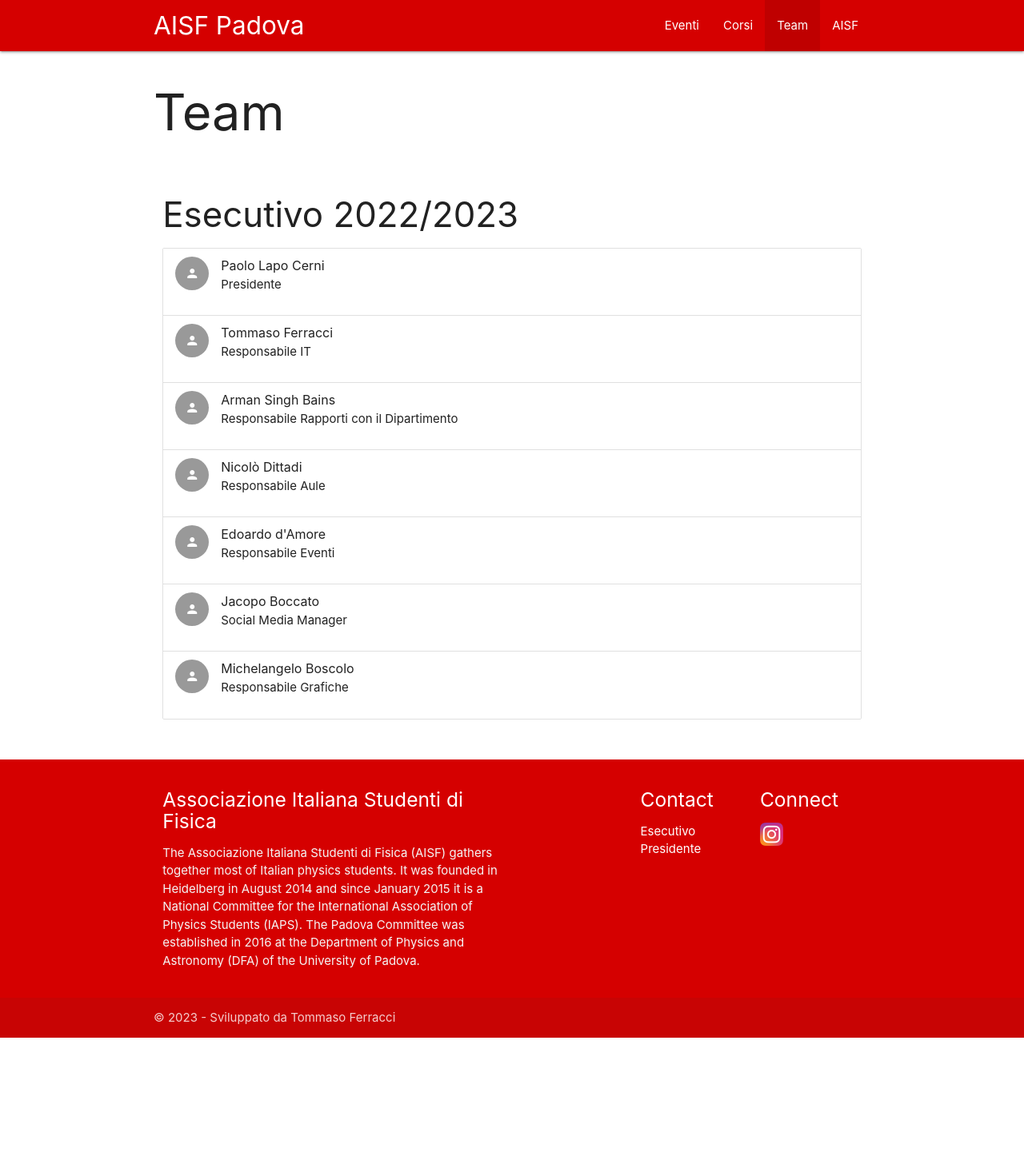
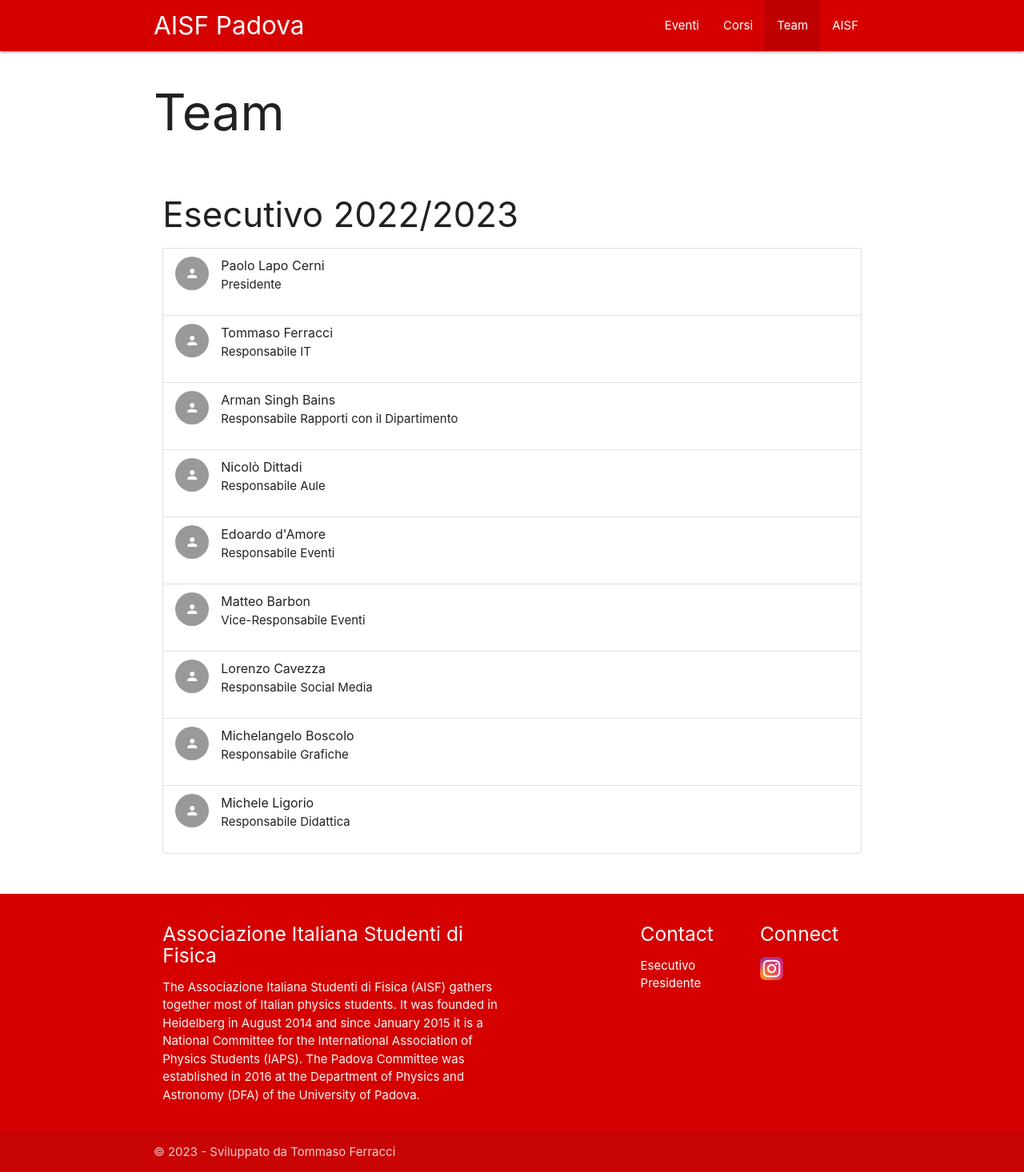
Before and after one commit to ai-sf/padova, a Jekyll site: the page built from people.html, in a window 1280 px wide. Shown: the whole page at 80% size. Built offline with Jekyll 4.4.1, drawn with Linux system fonts in a browser that asks for light colours; nearby versions of some CDN libraries; before the commit the page ends 1298 px from its top, so only the background shows below that.

Commit message:
update people list

```diff
--- a/_data/eventi.yml
+++ b/_data/eventi.yml
@@ -2,7 +2,7 @@ sections:
   - events:
     - image: latex.png
       title:
-      text: "LaTeX è un versatile edito di testo molto usato in ambito scientifico. Il corso è ad accesso libero a tutti gli studenti e si terrà in Aula LUF1 i giorni 29/11, 02/12, 06/12 dalle 16:30 alle 18:30. Per maggiori informazioni si rimanda alla sezione Corsi."
+      text: "LaTeX è un versatile editor di testo molto usato in ambito scientifico. Il corso è ad accesso libero a tutti gli studenti e si terrà in Aula LUF1 i giorni 29/11, 02/12, 06/12 dalle 16:30 alle 18:30. Per maggiori informazioni si rimanda alla sezione Corsi."
       link: https://ai-sf.it/padova/corsi
       linktxt: Sezione Corsi
 
--- a/_data/people.yml
+++ b/_data/people.yml
@@ -11,7 +11,11 @@ sections:
         title: "Responsabile Aule"
       - name: "Edoardo d'Amore"
         title: "Responsabile Eventi"
-      - name: "Jacopo Boccato"
-        title: "Social Media Manager"
+      - name: "Matteo Barbon"
+        title: "Vice-Responsabile Eventi"
+      - name: "Lorenzo Cavezza"
+        title: "Responsabile Social Media"
       - name: "Michelangelo Boscolo"
         title: "Responsabile Grafiche"
+      - name: "Michele Ligorio"
+        title: "Responsabile Didattica"
```
